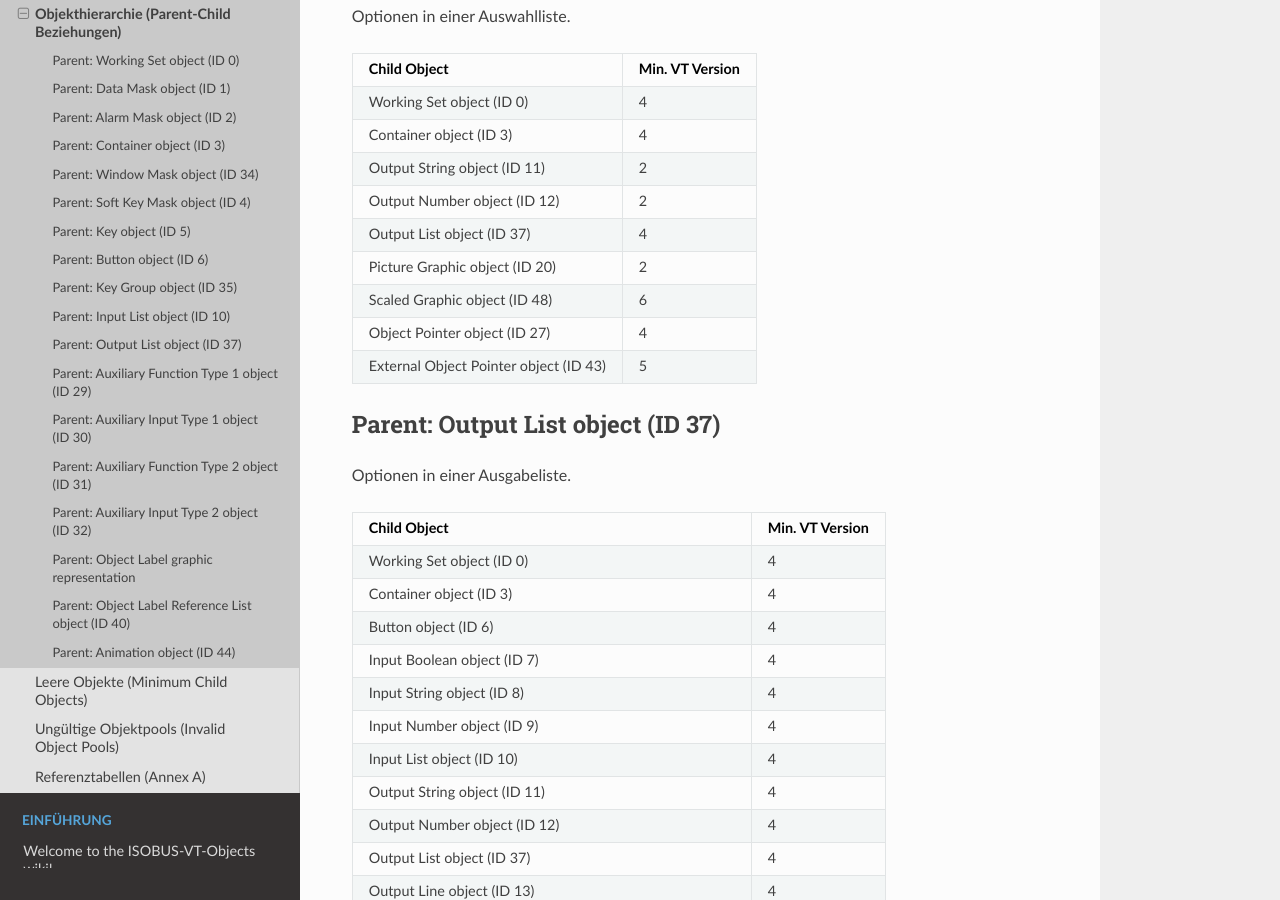
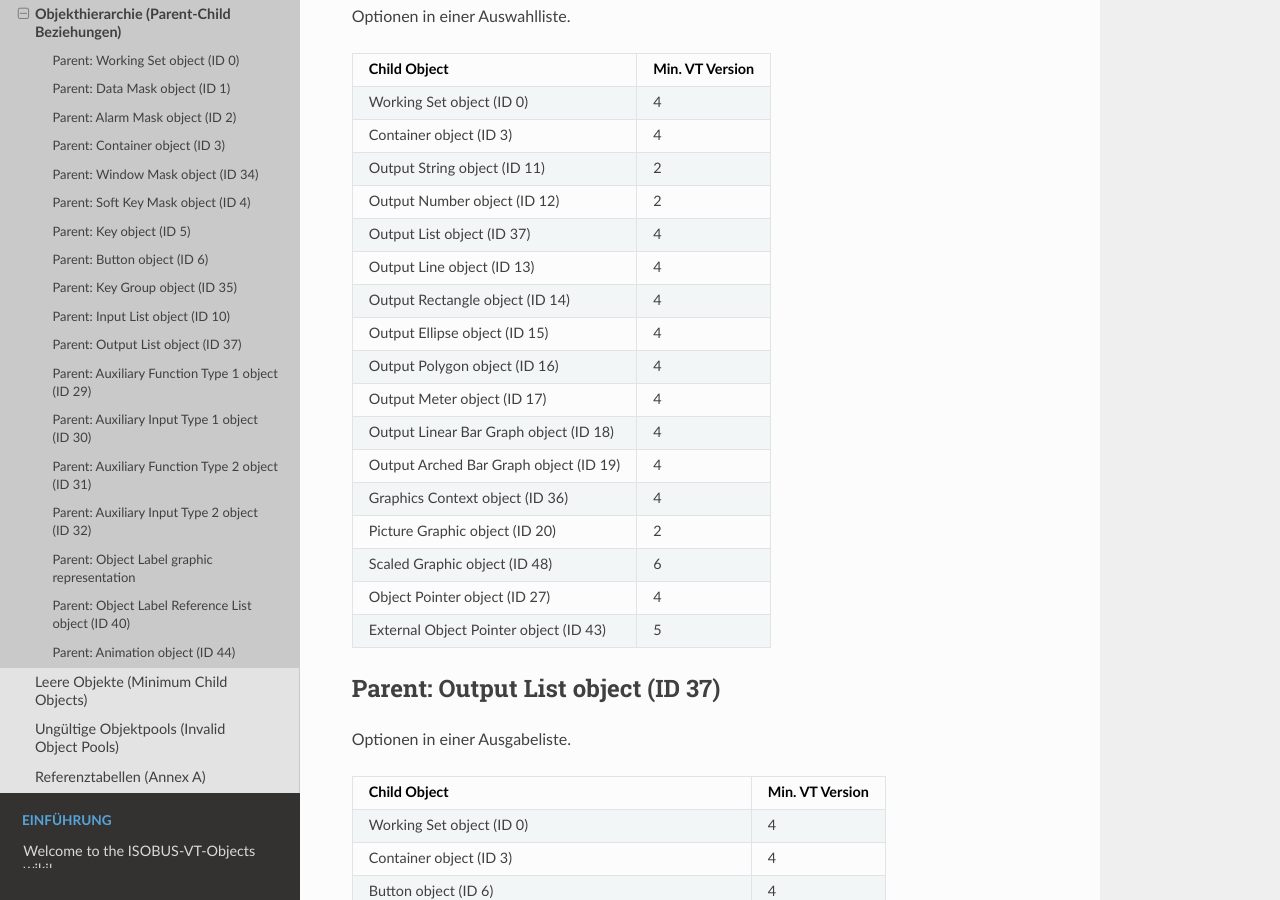
Before and after one commit to Meisterschulen-am-Ostbahnhof-Munchen/ISOBUS-VT-Objects-docs, a Sphinx documentation site: the page built from docs/Objekthierarchie.md, in a window 1280 px wide and 900 px high, scrolled down 6928 px. Built offline with Sphinx 7.4.7 and the Read the Docs theme 3.1.0, drawn with Linux system fonts in a browser that asks for light colours; some of the changed text lies outside the part shown.

Commit message:
Add new output objects to Objekthierarchie.md

```diff
--- a/docs/Objekthierarchie.md
+++ b/docs/Objekthierarchie.md
@@ -227,6 +227,14 @@
 | Output String object (ID 11) | 2 |
 | Output Number object (ID 12) | 2 |
 | Output List object (ID 37) | 4 |
+| Output Line object (ID 13) | 4 |
+| Output Rectangle object (ID 14) | 4 |
+| Output Ellipse object (ID 15) | 4 |
+| Output Polygon object (ID 16) | 4 |
+| Output Meter object (ID 17) | 4 |
+| Output Linear Bar Graph object (ID 18) | 4 |
+| Output Arched Bar Graph object (ID 19) | 4 |
+| Graphics Context object (ID 36) | 4 |
 | Picture Graphic object (ID 20) | 2 |
 | Scaled Graphic object (ID 48) | 6 |
 | Object Pointer object (ID 27) | 4 |
```
Also changed, not shown: other parts of docs/Objekthierarchie.md (+0 -1 lines).
